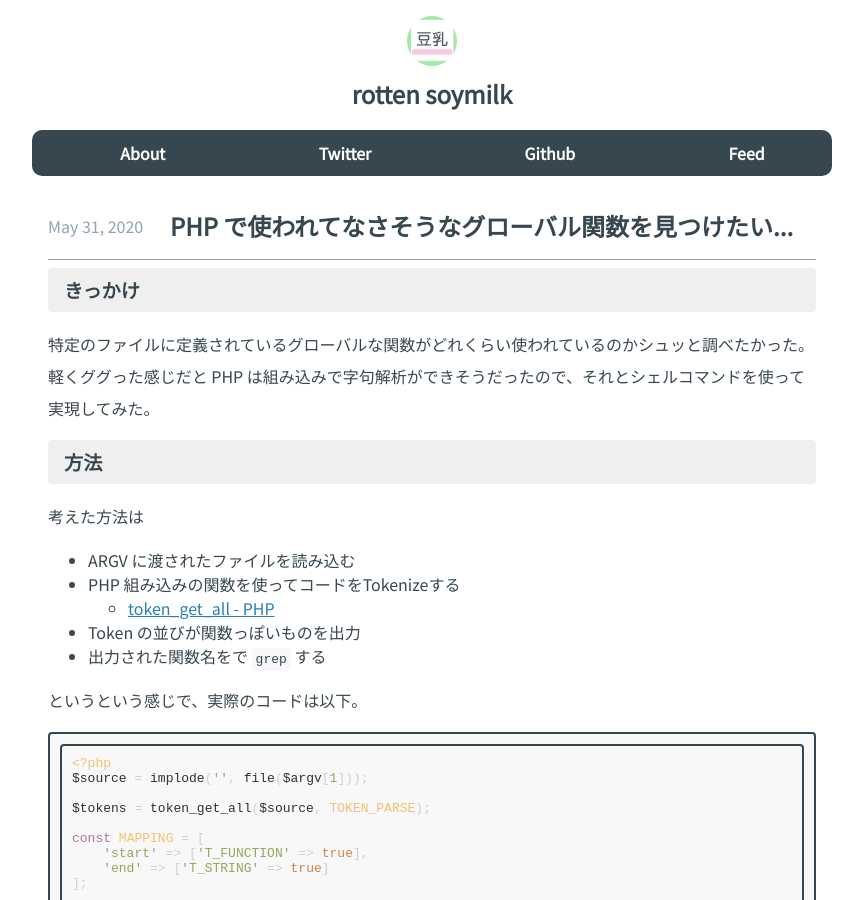
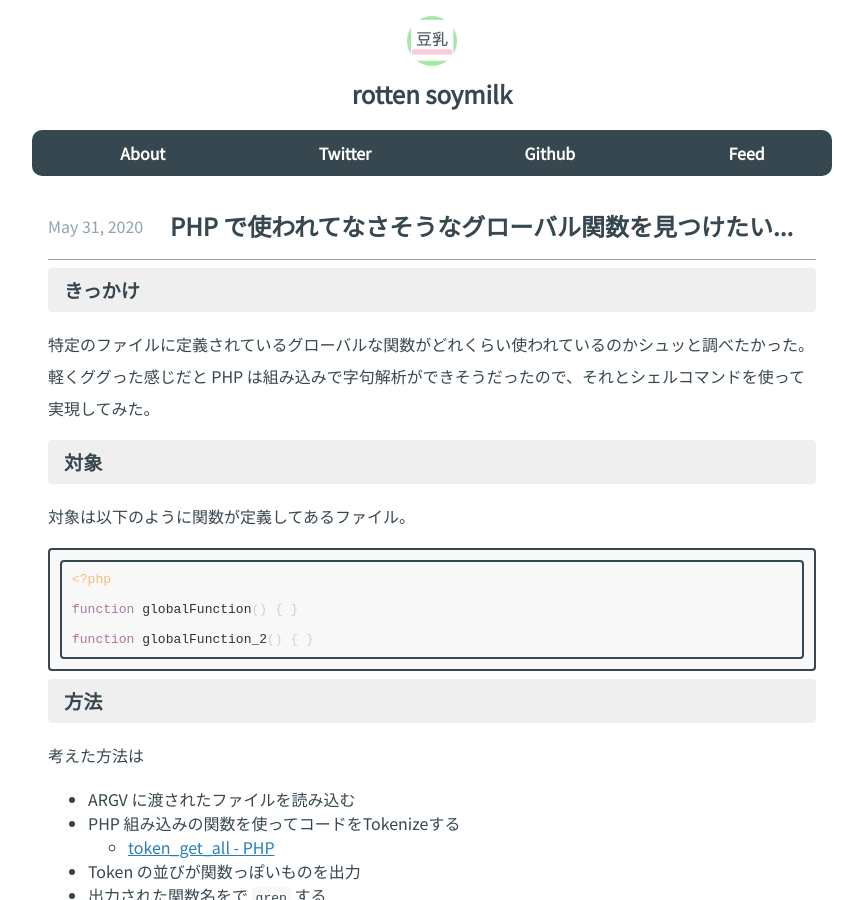
Before and after one commit to hrysd/docs.hrysd.org, a Jekyll site: the page built from _posts/2020-05-31-token-get-all.markdown, in a window 1280 px wide and 900 px high. Shown: the whole window, without its empty margins (208-1071 px from the left). Built offline with Jekyll 4.4.1, drawn with Linux system fonts in a browser that asks for light colours; some web fonts are replaced; Markdown is read by kramdown in place of the engine named in the settings; comment, search, counter and statistics services are not loaded.

Commit message:
Update body

````diff
--- a/_posts/2020-05-31-token-get-all.markdown
+++ b/_posts/2020-05-31-token-get-all.markdown
@@ -9,6 +9,18 @@ categories: PHP
 
 特定のファイルに定義されているグローバルな関数がどれくらい使われているのかシュッと調べたかった。
 軽くググった感じだと PHP は組み込みで字句解析ができそうだったので、それとシェルコマンドを使って実現してみた。
+
+## 対象
+
+対象は以下のように関数が定義してあるファイル。
+
+```php
+<?php
+
+function globalFunction() { }
+
+function globalFunction_2() { }
+```
 
 ## 方法
 
````
